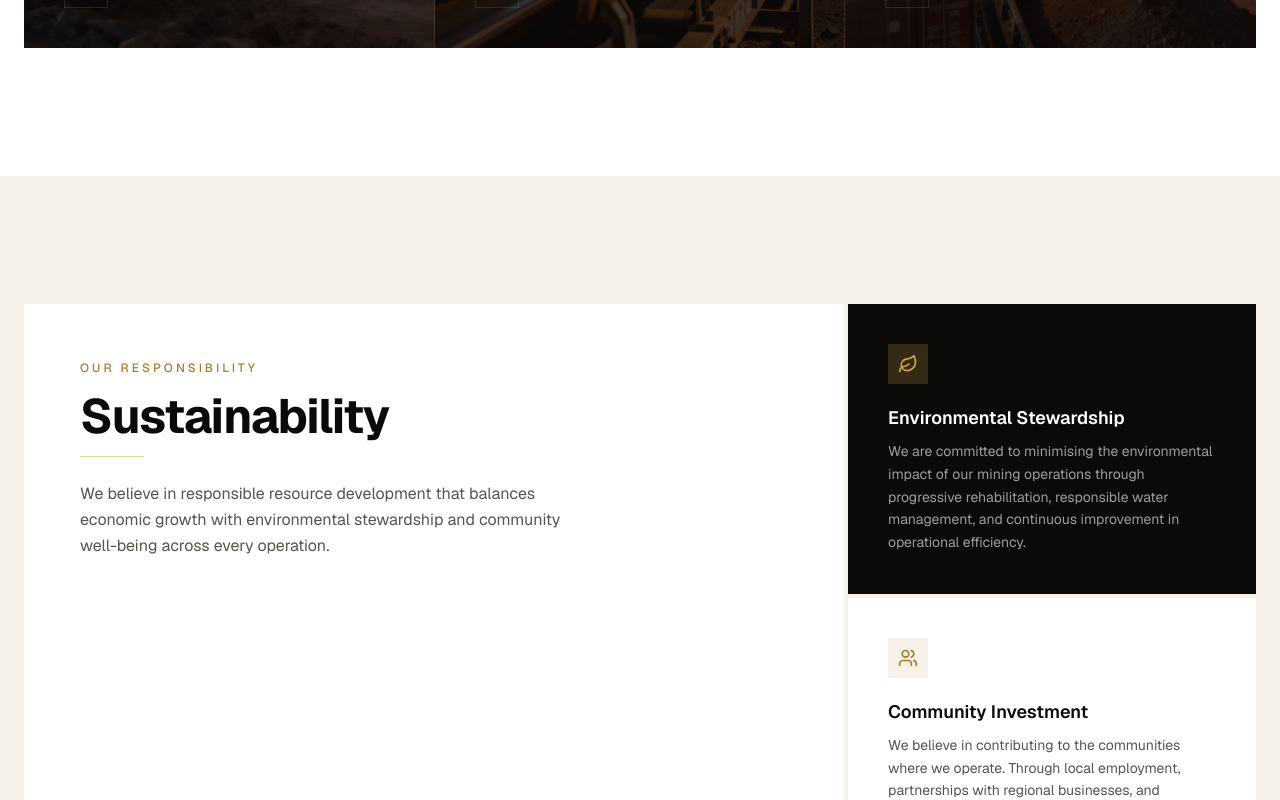
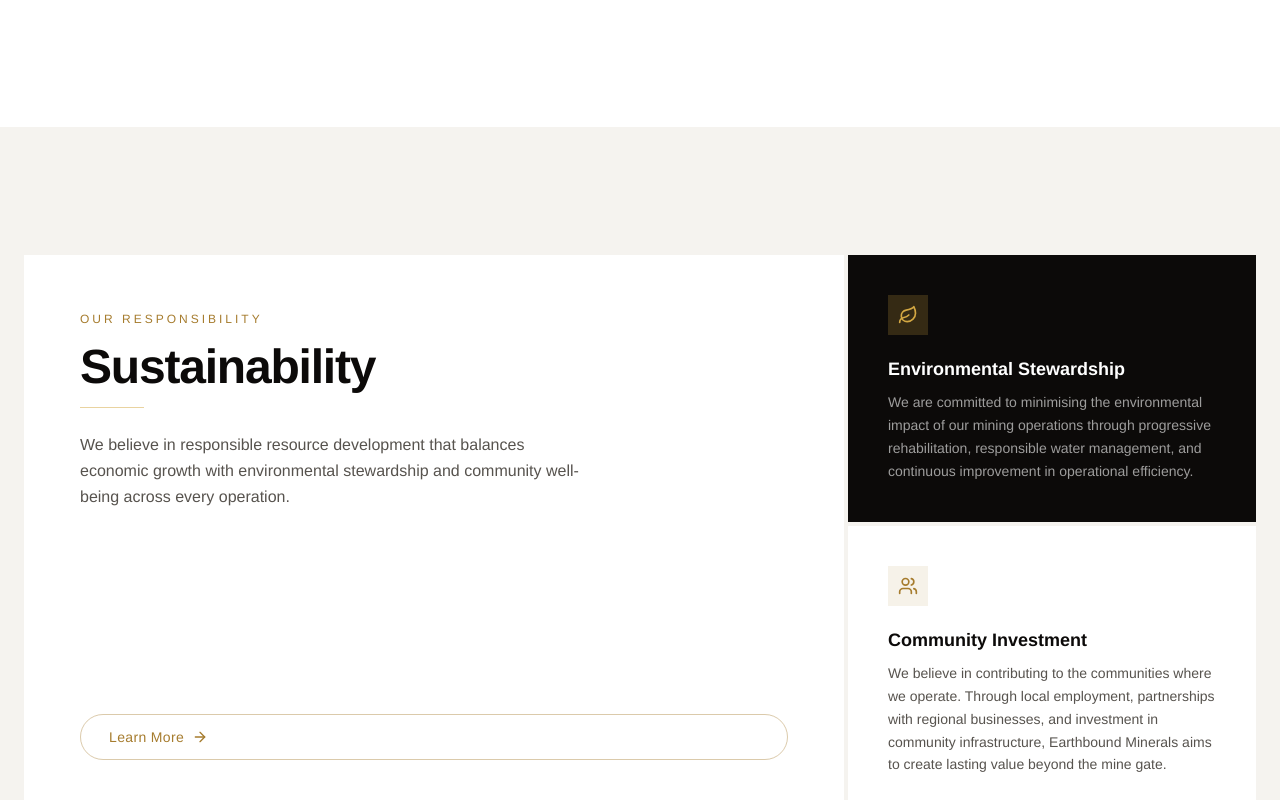
Before and after one commit to JimmyHu213/earthbound-minerals, a Next.js app: page / in a window 1280 px wide. Shown: the part 5700-6500 px from the top of the page. Built offline with nearby package versions, Linux system fonts and the light colour scheme.

Commit message:
style: align fonts and colors with brand guidelines
Replace Geist font with Helvetica Neue system font stack per brand
guidelines. Add brand-gold-mid color, fix brand-sand to #F5F3EF.
Update CLAUDE.md with project conventions.

```diff
--- a/src/app/globals.css
+++ b/src/app/globals.css
@@ -6,14 +6,15 @@
   --color-brand-dark-alt: #221F1C;
   --color-brand-gold: #D4A843;
   --color-brand-gold-light: #F5E6B8;
+  --color-brand-gold-mid: #C9973B;
   --color-brand-gold-dark: #A67C2E;
   --color-brand-stone: #78716C;
   --color-brand-stone-light: #A8A29E;
   --color-brand-stone-dark: #57534E;
-  --color-brand-sand: #F5F0E8;
+  --color-brand-sand: #F5F3EF;
   --color-brand-sand-dark: #E8DFD0;
-  --font-sans: var(--font-geist-sans);
-  --font-mono: var(--font-geist-mono);
+  --font-sans: 'Helvetica Neue', 'Segoe UI', Arial, sans-serif;
+  --font-mono: ui-monospace, SFMono-Regular, 'SF Mono', Menlo, monospace;
 }
 
 body {
--- a/src/app/layout.tsx
+++ b/src/app/layout.tsx
@@ -1,18 +1,7 @@
 import type { Metadata } from "next";
-import { Geist, Geist_Mono } from "next/font/google";
 import Header from "@/components/layout/Header";
 import Footer from "@/components/layout/Footer";
 import "./globals.css";
-
-const geistSans = Geist({
-  variable: "--font-geist-sans",
-  subsets: ["latin"],
-});
-
-const geistMono = Geist_Mono({
-  variable: "--font-geist-mono",
-  subsets: ["latin"],
-});
 
 export const metadata: Metadata = {
   title: "Earthbound Minerals | Premium Mineral Resources",
@@ -27,9 +16,7 @@ export default function RootLayout({
 }>) {
   return (
     <html lang="en">
-      <body
-        className={`${geistSans.variable} ${geistMono.variable} font-sans antialiased`}
-      >
+      <body className="font-sans antialiased">
         <Header />
         {children}
         <Footer />
```
Also changed, not shown: 1 other file (tests, documents, lock files or other folders).
